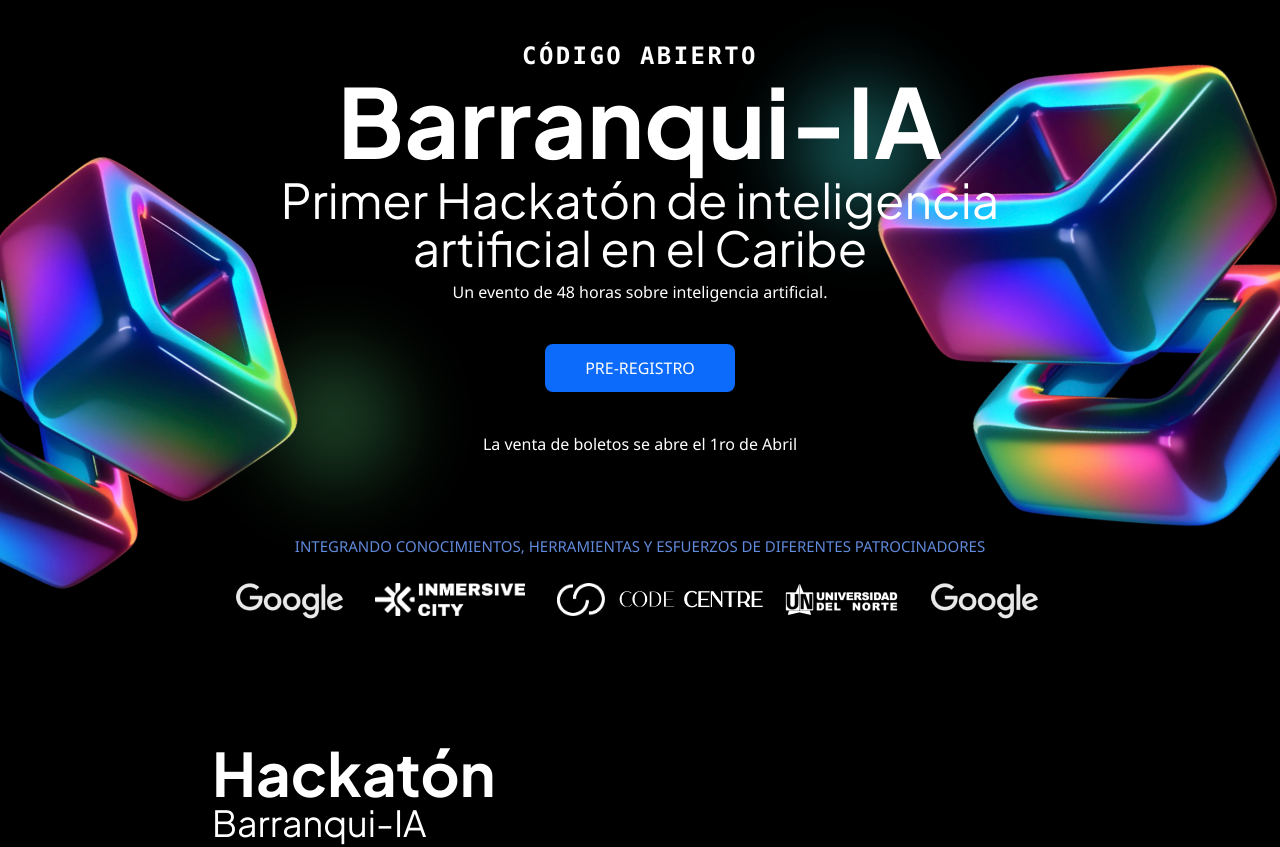
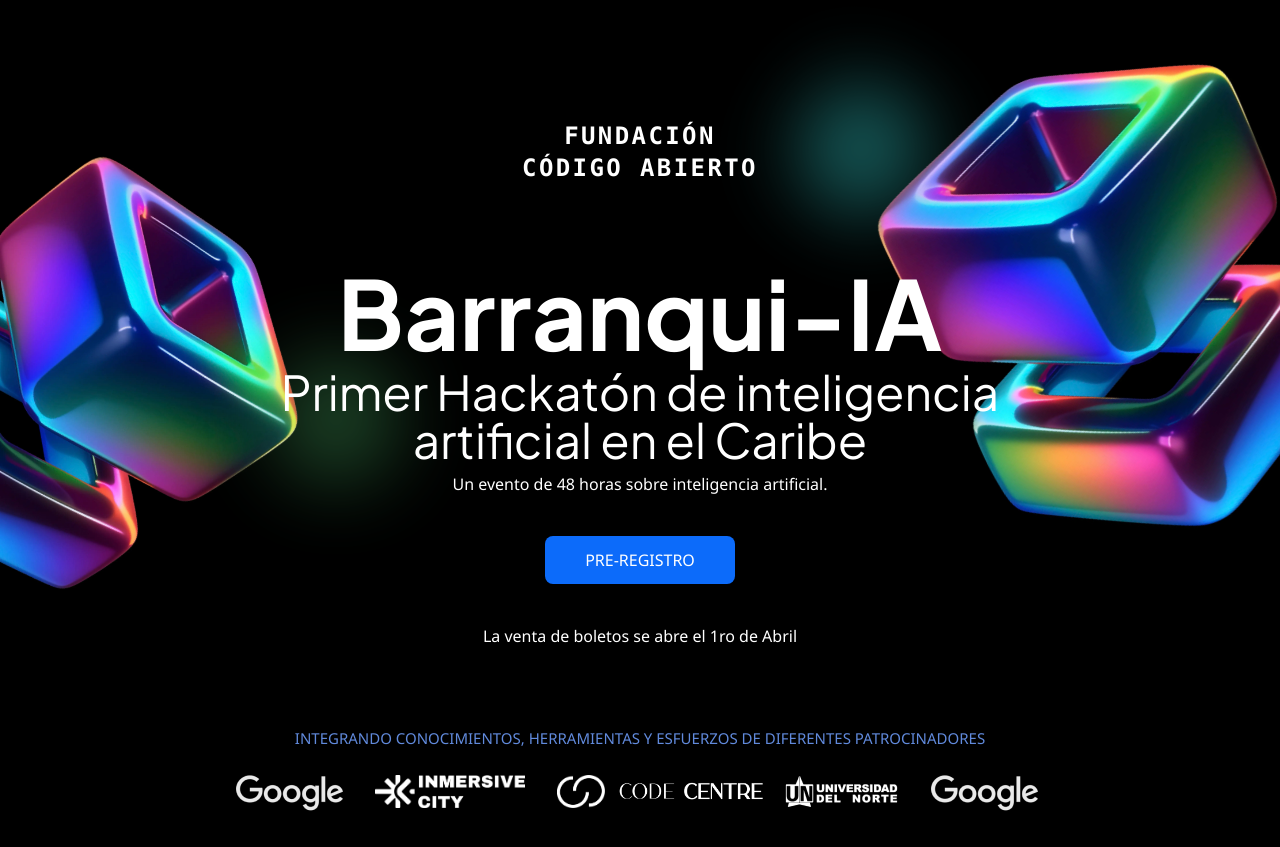
Before and after one commit to code-centre/barranquii-ia, a Next.js app: page / in a window 1280 px wide. Shown: the top 847 px of the page. Built offline with nearby package versions, Linux system fonts and the light colour scheme.

Commit message:
google tag manager

```diff
--- a/app/layout.tsx
+++ b/app/layout.tsx
@@ -1,5 +1,6 @@
 import type { Metadata } from "next";
 import { Plus_Jakarta_Sans, Noto_Sans } from "next/font/google";
+import { GoogleTagManager } from "@next/third-parties/google";
 import "./globals.css";
 import Banner from "./components/Banner";
 import BackgroundImages from "./components/BackgroundImages";
@@ -19,7 +20,8 @@ export default function RootLayout({
   children: React.ReactNode;
 }>) {
   return (
-    <html lang="en" className="overflow-x-hidden">
+    <html lang="es" className="overflow-x-hidden">
+      <GoogleTagManager gtmId={process.env.GTM_KEY || ""} />
       <body
         className={`${jakarta.className} ${noto.className} relative overflow-hidden `}
       >
--- a/app/sections/Hero.tsx
+++ b/app/sections/Hero.tsx
@@ -5,7 +5,10 @@ export default function Hero() {
     <section className="flex flex-col gap-7 md:gap-10 text-center">
       <div className="flex flex-col gap-3 md:gap-2">
         <div>
-          <h4 className="font-bold text-2xl font-mono uppercase tracking-widest">Código abierto</h4>
+          <h4 className="font-bold text-2xl font-mono uppercase tracking-widest my-20">
+            Fundación <br />
+            Código abierto
+          </h4>
           <h1 className="font-bold text-5xl md:text-6xl xl:text-8xl">
             Barranqui-IA
           </h1>
--- a/package.json
+++ b/package.json
@@ -9,7 +9,8 @@
     "lint": "next lint"
   },
   "dependencies": {
-    "next": "14.1.3",
+    "@next/third-parties": "^14.1.4",
+    "next": "14.1.4",
     "react": "^18",
     "react-dom": "^18",
     "swiper": "^11.0.7"
```
Also changed, not shown: 2 other files (tests, documents, lock files or other folders).
